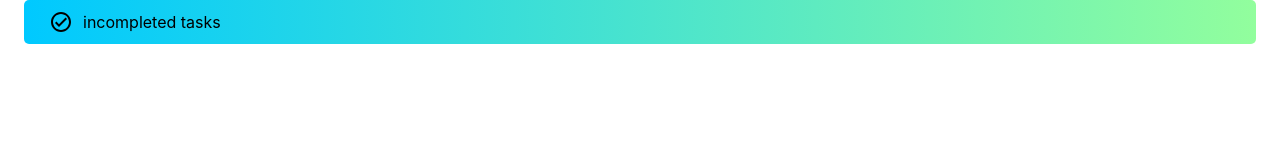
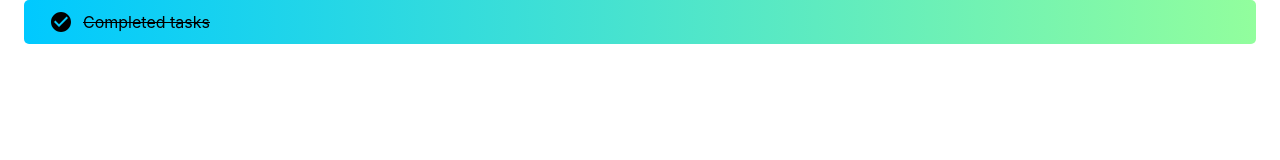
Before and after one commit to urmirahman/my-to-do-list, a React (Create React App) app: page / in a window 1280 px wide. Shown: the top 160 px of the page. Built offline with nearby package versions, Linux system fonts and the light colour scheme.

Commit message:
⚒: competed task added

```diff
--- a/src/App.js
+++ b/src/App.js
@@ -4,11 +4,12 @@ import { makeStyles } from "@material-ui/styles";
 import { useMediaQuery } from "@material-ui/core";
 import { InputText } from "./components/InputText";
 import { IncompleteTask } from "./components/IncompleteTask";
+import { CompletedTask } from "./components/CompletedTask";
 
 function App() {
   return (
     <Container className="App">
-      <IncompleteTask/>
+     <CompletedTask/>
     </Container>
   );
 }
--- /dev/null
+++ b/src/components/CompletedTask.jsx
@@ -0,0 +1,31 @@
+import React from 'react'
+import { makeStyles } from "@material-ui/styles";
+import { Box } from '@material-ui/core';
+import CheckCircleIcon from '@material-ui/icons/CheckCircle';
+
+export const CompletedTask = () => {
+    const classes = useStyles()
+    return (
+        <Box  className={`${classes.box} ${classes.complete}`} p={1} display="flex" bgcolor="blue"alignItems="center">
+        <CheckCircleIcon OnClick className={classes.icon}/>
+        Completed tasks
+    </Box>
+    )
+}
+
+const useStyles = makeStyles({
+    box:{
+        background: "#00c9ff", /* fallback for old browsers */
+        background: "-webkit-linear-gradient(to right, #00c9ff, #92fe9d)", /* Chrome 10-25, Safari 5.1-6 */
+        background:" linear-gradient(to right, #00c9ff, #92fe9d)",
+        padding:"10px 15px",
+        borderRadius:5
+
+    },
+    icon:{
+        padding:"0px 10px"
+    },
+    complete:{
+        textDecoration: "line-through"
+    }
+})
```
